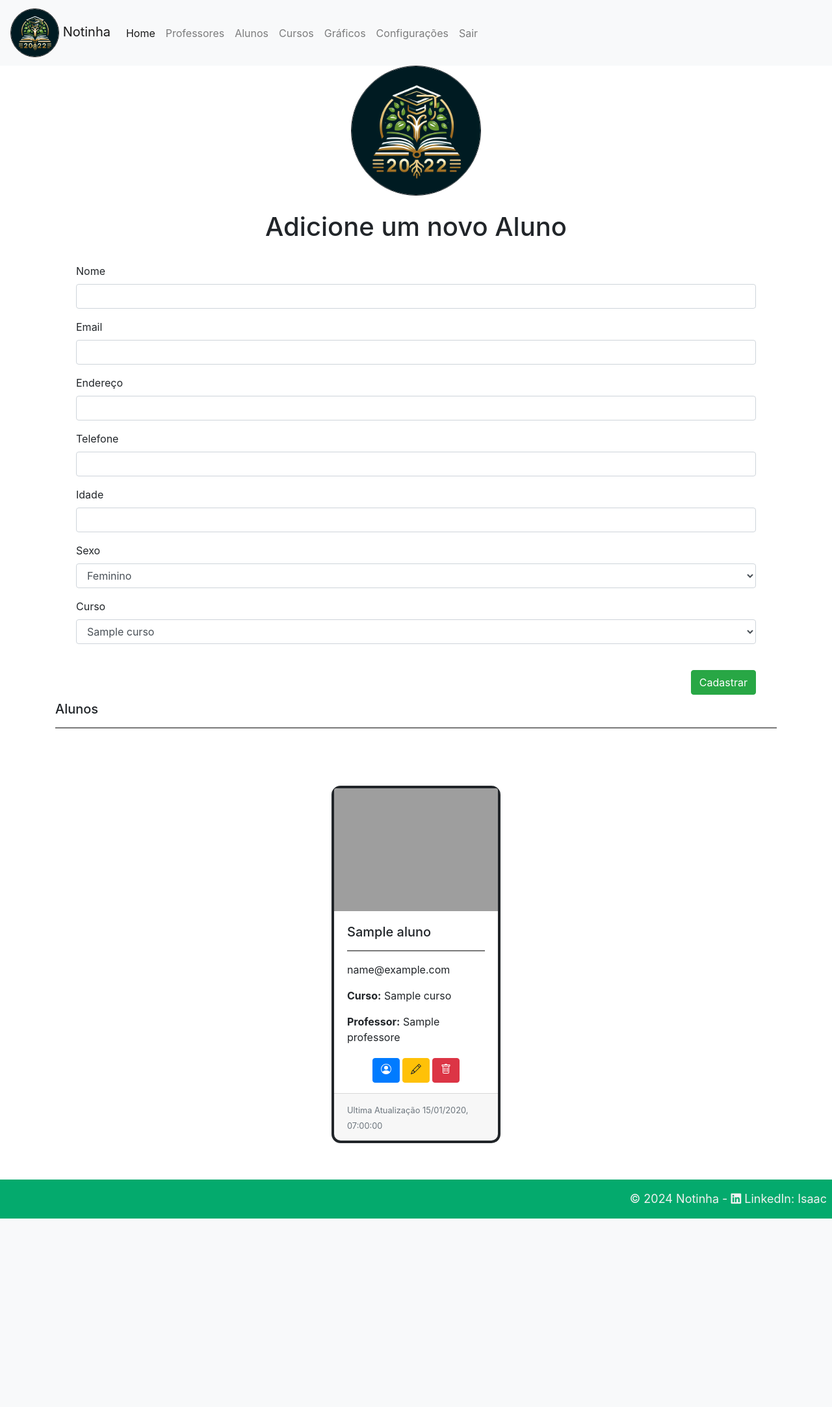
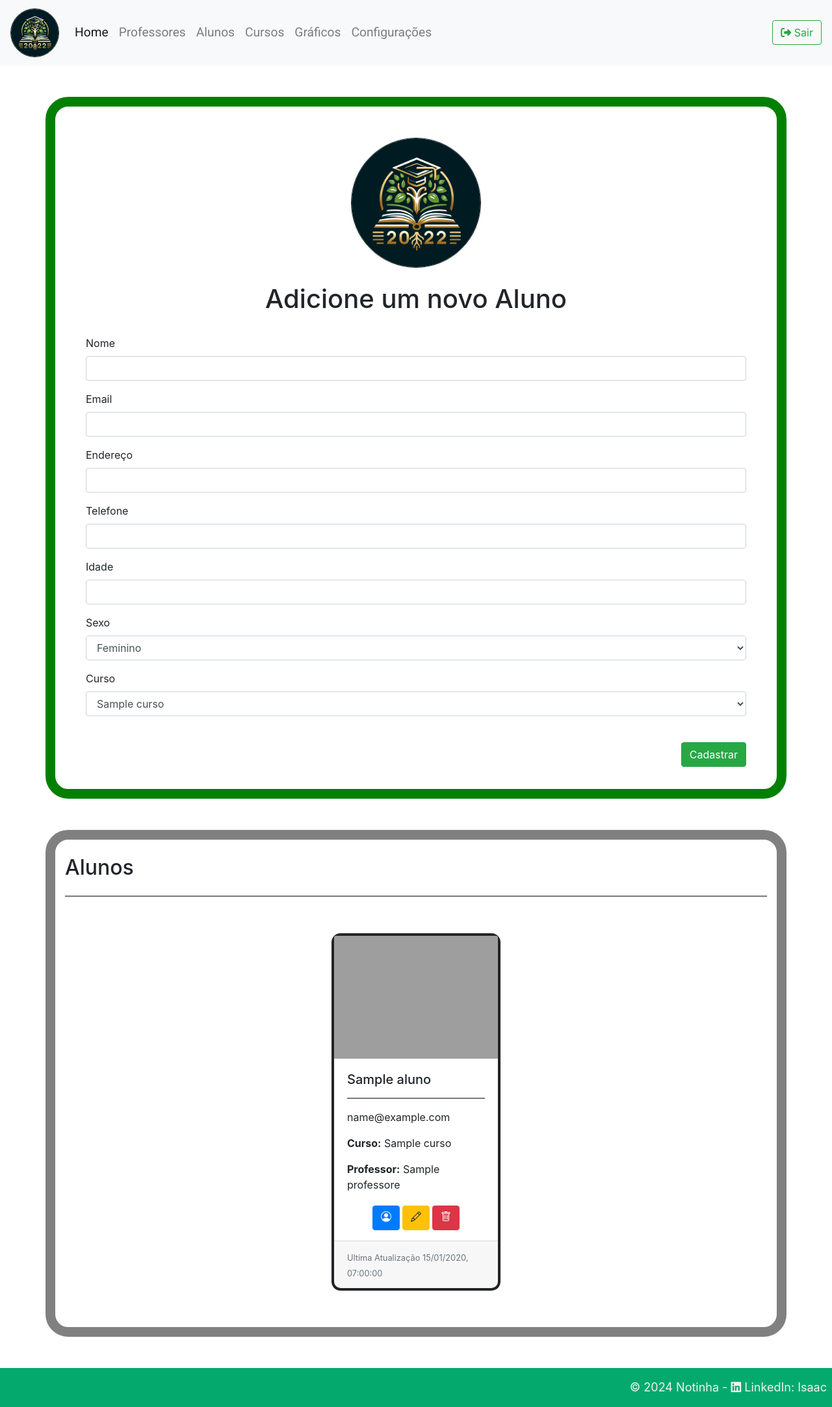
Before and after one commit to JWillian/Notinha, a Laravel app: page /home in a window 1280 px wide. Shown: the whole page at 65% size. Before the commit the page ends 1875 px from the top, so only its background shows below. Run offline with Laravel 9, Linux system fonts and the light colour scheme; a user stored in the database is signed in; tables that the repository leaves empty hold one stand-in row (values such as "Sample post"); some libraries are stand-ins or nearby versions; grey boxes are pictures that could not be loaded.

Commit message:
Ajuste de layout.

```diff
--- a/public/css/style.css
+++ b/public/css/style.css
@@ -1,9 +1,14 @@
 
 
-#logo{
-    border: solid 1px;
-    border-radius: 50%;
-}
+  #logo{
+      border: solid 1px;
+      border-radius: 50%;
+  }
+
+  .fontNavbar{
+    font-family: 'Roboto', sans-serif;
+    font-size: larger;
+  }
 
   #exibir{
       display:flex;
@@ -32,7 +37,8 @@
   }
 
   .divCards{
-    margin-top: 5em;
+    margin-top: 3em;
+    margin-bottom: 3em;
   }
 
   .logoFormulario{
@@ -41,13 +47,13 @@
   }
 
   #divFormulario{
-    border: solid 8px green;
-    border-radius: 8px;
+    border: solid 15px green;
+    border-radius: 35px;
   }
 
   #divLista{
-    border: solid 8px gray;
-    border-radius: 8px;
+    border: solid 15px gray;
+    border-radius: 35px;
     margin-top: 3em;
   }
 
@@ -216,3 +222,15 @@
   font-size: large;
   margin-right: 4px;
 }
+
+.btnCadastrar{
+  margin-bottom: 40px;
+}
+
+.tituloCurso{
+  font-size: 2rem;
+  font-family: inherit;
+  font-weight: 500;
+  line-height: 1.2;
+  color: inherit;
+}
--- a/resources/views/graficos/graficos.blade.php
+++ b/resources/views/graficos/graficos.blade.php
@@ -4,7 +4,7 @@
 @section('content')
 
 <div class="content">
-
+<br><br>
 <div class="container-fluid">
 
     <h2 class="text-center mb-5">Gráficos</h2>
--- a/resources/views/home/layout.blade.php
+++ b/resources/views/home/layout.blade.php
@@ -5,9 +5,9 @@
 
 
 <div class="content">
-
-<div class="container">
-        <div class="text-center">
+<br><br>
+<div class="container" id="divFormulario">
+        <div class="text-center mt-5">
         <img src="{{URL::asset('/img/logo2.jpeg')}}" alt="profile Pic" height="200" width="200" id="logo">
         </div>
         <h1 class="my-4 text-center">Adicione um novo Aluno</h1>
@@ -86,28 +86,18 @@
             </div>
 
         <button type="submit" class="btn btn-success float-right">Cadastrar</button>
+        <br>
         </form>
-
-        <h5>Alunos</h5>
-        <hr class="linhaForm">
-
-        <div id="exibir" class="divCards">
-        </div>
 
     </div>
 
-    <!--
-    <footer class="footer mt-5">
-    <div class="text-right">
-        <span class="corTextoFooter">&copy; {{ date('Y') }} Notinha -
-        <a class="corTextoFooter" href="https://www.linkedin.com/in/jonatas-willian-059923b7/" target="Isaac">
-            <i class="fab fa-linkedin"></i>
-            LinkedIn: Isaac
-        </a>
-        </span>
+    <div class="container mt-5" id="divLista">
+    <h2 class="my-4">Alunos</h2>
+        <hr class="linhaForm">
+        <div id="exibir" class="divCards">
+        </div>
     </div>
-    </footer>
-    -->
+
 
     <div id="myModal" class="modal">
       <div class="modal-content">
--- a/resources/views/layouts/header.blade.php
+++ b/resources/views/layouts/header.blade.php
@@ -9,9 +9,11 @@
     <link rel="stylesheet" href="{{ asset('css/style.css') }}">
     <link rel="stylesheet" href="https://cdnjs.cloudflare.com/ajax/libs/toastr.js/latest/toastr.min.css">
     <link rel="stylesheet" href="https://cdnjs.cloudflare.com/ajax/libs/font-awesome/6.5.1/css/all.min.css" integrity="sha512-DTOQO9RWCH3ppGqcWaEA1BIZOC6xxalwEsw9c2QQeAIftl+Vegovlnee1c9QX4TctnWMn13TZye+giMm8e2LwA==" crossorigin="anonymous" referrerpolicy="no-referrer" />
+
     <!-- Importar o Chart.js -->
     <script src="https://cdn.jsdelivr.net/npm/chart.js"></script>
     <link href="{{ asset('css/app.css') }}" rel="stylesheet">
+    <link href="https://fonts.googleapis.com/css2?family=Roboto&display=swap" rel="stylesheet">
 </head>
 
 <body>
@@ -20,7 +22,7 @@
         <nav class="navbar navbar-expand-lg navbar-light bg-light">
             <a class="navbar-brand" href="#">
                 <img src="{{URL::asset('img/logo2.jpeg')}}" alt="profile Pic" height="75" width="75" id="logo">
-                Notinha</a>
+            </a>
                 <button class="navbar-toggler" type="button" data-toggle="collapse" data-target="#navbarSupportedContent" aria-controls="navbarSupportedContent" aria-expanded="false" aria-label="Toggle navigation">
                     <span class="navbar-toggler-icon"></span>
                 </button>
@@ -29,30 +31,30 @@
                         <ul class="navbar-nav mr-auto">
                         @auth
                         <li class="nav-item active">
-                            <a class="nav-link" href="/home">Home <span class="sr-only">(current)</span></a>
+                            <a class="nav-link fontNavbar" href="/home">Home <span class="sr-only">(current)</span></a>
                         </li>
                         <li class="nav-item">
-                            <a class="nav-link" href="{{ url('professores') }}">Professores</a>
+                            <a class="nav-link fontNavbar" href="{{ url('professores') }}">Professores</a>
                         </li>
                         <li class="nav-item">
-                            <a class="nav-link" href="{{ url('/home') }}">Alunos</a>
+                            <a class="nav-link fontNavbar" href="{{ url('/home') }}">Alunos</a>
                         </li>
                         <li class="nav-item">
-                            <a class="nav-link" href="{{ url('cursos') }}">Cursos</a>
+                            <a class="nav-link fontNavbar" href="{{ url('cursos') }}">Cursos</a>
                         </li>
                         <li class="nav-item">
-                            <a class="nav-link" href="{{ url('graficos') }}">Gráficos</a>
+                            <a class="nav-link fontNavbar" href="{{ url('graficos') }}">Gráficos</a>
                         </li>
                         <li class="nav-item">
-                            <a class="nav-link" href="/dashboard">Configurações</a>
-                        </li>
-                        <li class="nav-item">
-                        <form action="/logout" method="POST">
-                            @csrf
-                                <a href="/logout" class="nav-link" onclick="event.preventDefault(); this.closest('form').submit();"> Sair </a>
-                        </form>
+                            <a class="nav-link fontNavbar" href="/dashboard">Configurações</a>
                         </li>
                         </ul>
+                        <form class="form-inline my-2 my-lg-0"  action="/logout" method="POST">
+                            @csrf
+                        <button href="/logout" class="btn btn-outline-success my-2 my-sm-0" type="submit">
+                        <i class="fa-solid fa-right-from-bracket"></i>
+                        Sair</button>
+                        </form>
                         @endauth
                         @guest
                             <li class="nav-item">
```
Also changed, not shown: resources/views/cursos/cursos.blade.php (+7 -13 lines), resources/views/professores/index.blade.php (+14 -13 lines).
